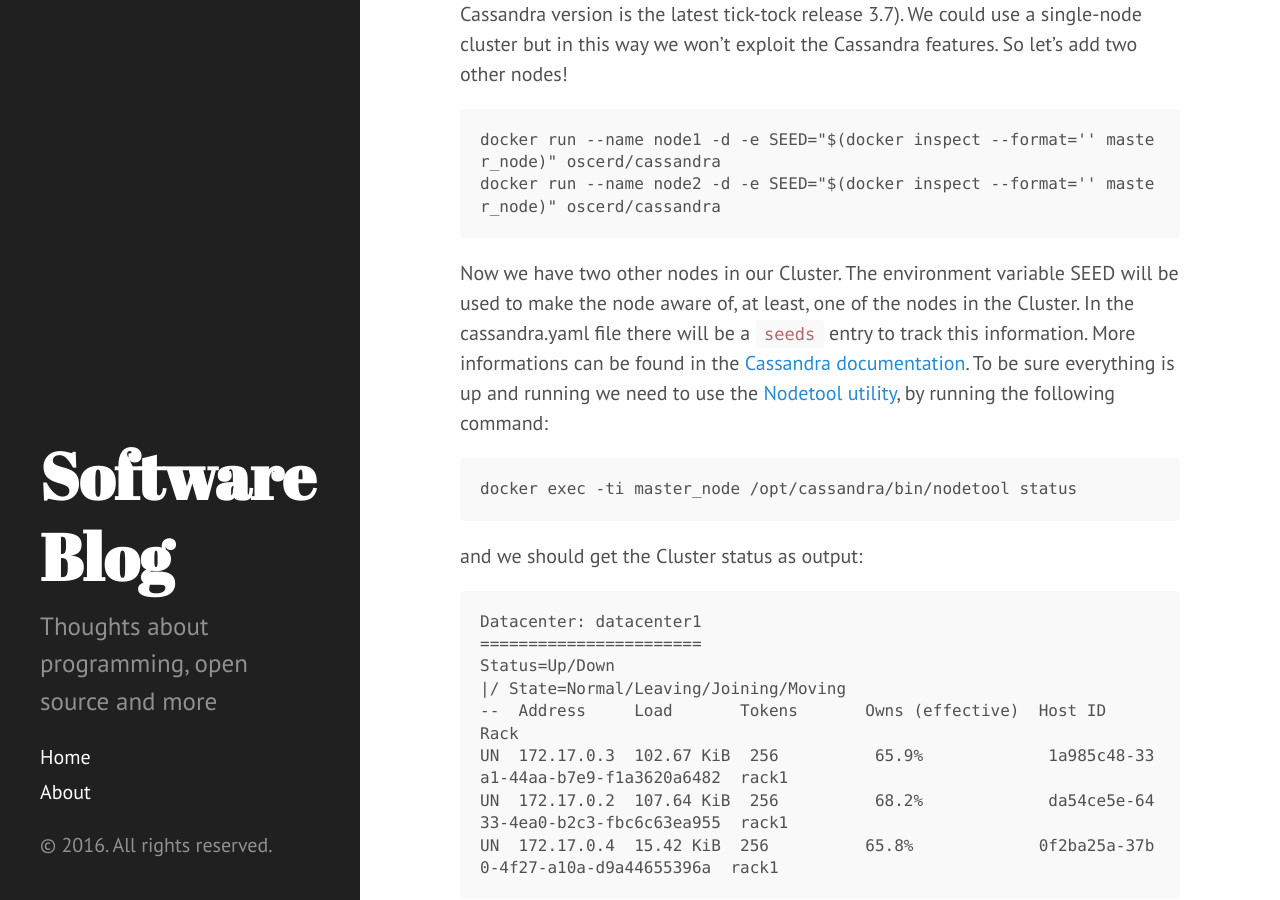
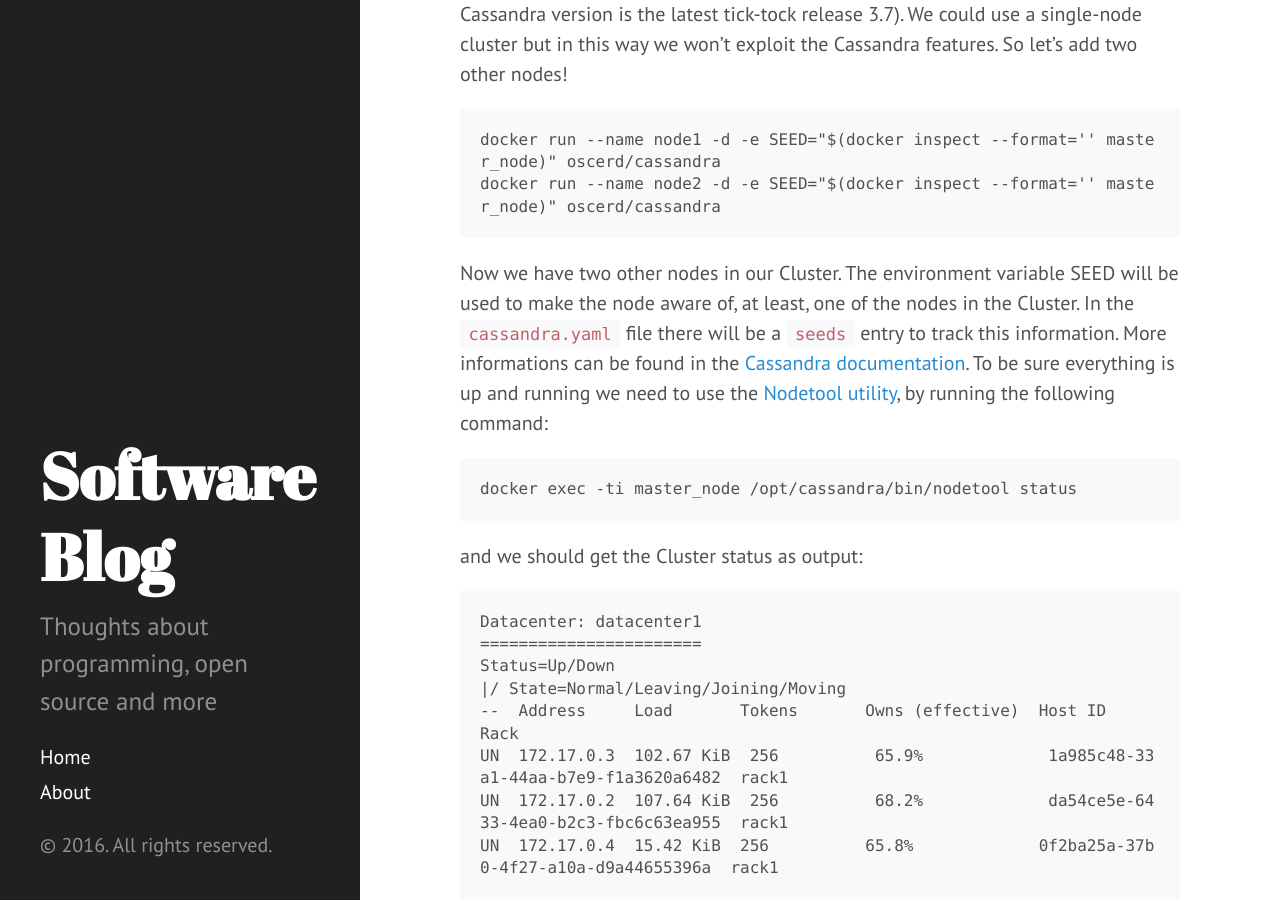
Before and after one commit to oscerd/oscerd.github.io, a Jekyll site: the page built from _posts/2016-07-25-camel-cassandraql-on-dockerized-cluster.md, in a window 1280 px wide and 900 px high, scrolled down 695 px. Built offline with Jekyll 4.4.1, drawn with Linux system fonts in a browser that asks for light colours; Markdown is read by kramdown in place of the engine named in the settings; comment, search, counter and statistics services are not loaded; some of the changed text lies outside the part shown.

Commit message:
Minor changes

````diff
--- a/_posts/2016-07-25-camel-cassandraql-on-dockerized-cluster.md
+++ b/_posts/2016-07-25-camel-cassandraql-on-dockerized-cluster.md
@@ -22,7 +22,7 @@ docker run --name node1 -d -e SEED="$(docker inspect --format='{{ .NetworkSettin
 docker run --name node2 -d -e SEED="$(docker inspect --format='{{ .NetworkSettings.IPAddress }}' master_node)" oscerd/cassandra
 ```
 
-Now we have two other nodes in our Cluster. The environment variable SEED will be used to make the node aware of, at least, one of the nodes in the Cluster. In the cassandra.yaml file there will be a `seeds` entry to track this information. More informations can be found in the [Cassandra documentation](http://docs.datastax.com/en/cassandra/3.x/cassandra/initialize/initSingleDS.html).
+Now we have two other nodes in our Cluster. The environment variable SEED will be used to make the node aware of, at least, one of the nodes in the Cluster. In the `cassandra.yaml` file there will be a `seeds` entry to track this information. More informations can be found in the [Cassandra documentation](http://docs.datastax.com/en/cassandra/3.x/cassandra/initialize/initSingleDS.html).
 To be sure everything is up and running we need to use the [Nodetool utility](http://docs.datastax.com/en/cassandra/3.x/cassandra/tools/toolsNodetool.html), by running the following command:
 
 ```
@@ -171,3 +171,5 @@ As you may see we are using a Quorum Consistency Level for both the select and i
 ### Conclusions
 
 Using Docker to spin up a Cassandra Cluster can be useful during integration and performance testing. In this post we saw a little example of the camel-cassandraql features in a real Apache Cassandra cluster.
+
+Before the camel-cassandraql Pull Request submission, I was working on a Camel-Cassandra too. This component is a bit different from the cassandraql one and you can find more information in the [Github Repository](https://github.com/oscerd/camel-cassandra). It is aligned with the latest Apache Camel released version 2.17.2.
````
